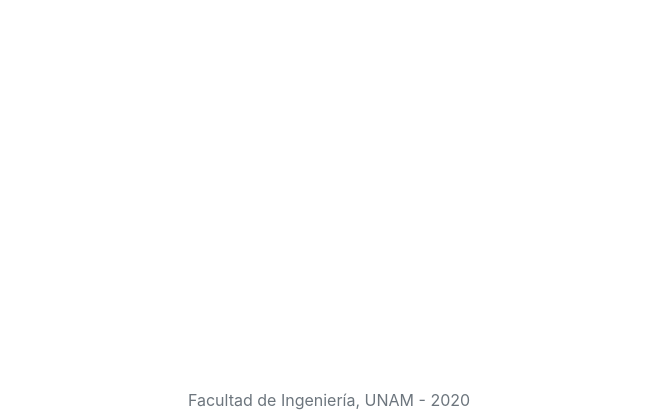
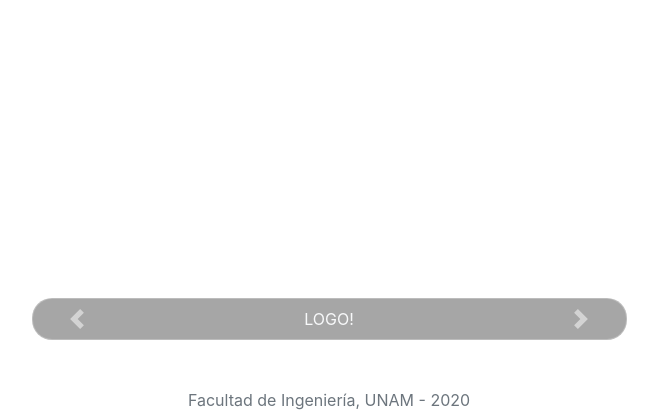
Before and after one commit to Aestial/Katalog, a Django app: page /products/dev in a window 1280 px wide. Shown: the part 380-800 px from the top of the page, without its empty margins (311-969 px from the left). Run offline with Django 3.2, Linux system fonts and the light colour scheme; some libraries are stand-ins or nearby versions.

Commit message:
Updated templates with carousel

```diff
--- a/katalog/static/css/style.css
+++ b/katalog/static/css/style.css
@@ -3,3 +3,15 @@
     backdrop-filter: blur(8px);
     -webkit-backdrop-filter: blur(8px);
 }
+.bg-dark-transparent {
+    background: rgba( 0, 0, 0, 0.35);
+}
+.border-round-light-25 {
+    border: 1px solid rgba( 255, 255, 255, .25);
+    border-radius: 20px;
+}
+.footer {
+    position: absolute;
+    bottom: 80px;
+    line-height: 40px;
+}
--- a/templates/products/dev.html
+++ b/templates/products/dev.html
@@ -4,13 +4,15 @@
 {% block content %}
 <main role="main">
     <section class="">
+      <!-- Title -->
       <div class="container-fluid title text-center text-light">
         <span class="h5">DEV-C</span>
         <p class="">Devsi environment</p>
       </div>
+      <!-- WebGL Canvas -->
       <div id="three-container" class=""></div>
 
-      <!--Modal Triggers -->
+      <!-- Modal Triggers -->
       <div class="container d-flex justify-content-between">
         <!-- Button trigger left modal -->
         <button type="button" class="btn btn-sm btn-outline-light" data-toggle="modal" data-target="#leftModal">
@@ -21,10 +23,38 @@
           Información
         </button>
       </div>
+
+      <!-- Slides carousel -->
+      <div class="container-fluid footer d-flex justify-content-center">
+        <div class="text-light col-10 col-md-8 col-lg-6">
+          <div id="slidesCarousel" class="carousel slide bg-dark-transparent bg-backdrop-blur border-round-light-25" data-ride="carousel">
+            <div class="carousel-inner text-center">
+              <div class="carousel-item align-middle active">
+                LOGO!
+              </div>
+              <div class="carousel-item align-middle">
+                Display
+              </div>
+              <div class="carousel-item align-middle">
+                Name 3
+              </div>
+            </div>
+            <a class="carousel-control-prev" href="#slidesCarousel" role="button" data-slide="prev">
+              <span class="carousel-control-prev-icon" aria-hidden="true"></span>
+              <span class="sr-only">Previous</span>
+            </a>
+            <a class="carousel-control-next" href="#slidesCarousel" role="button" data-slide="next">
+              <span class="carousel-control-next-icon" aria-hidden="true"></span>
+              <span class="sr-only">Next</span>
+            </a>
+          </div>
+        </div>
+      </div>
+
       <!--Left Modal -->
       <div class="modal left fade" id="leftModal" tabindex="-1" role="dialog" aria-labelledby="leftModalLabel" aria-hidden="true">
         <div class="modal-dialog text-light" role="document">
-          <div class="modal-content bg-transparent bg-backdrop-blur">
+          <div class="modal-content bg-dark-transparent bg-backdrop-blur">
             <div class="modal-header">
               <h5 class="modal-title" id="leftModalLabel">Índice</h5>
               <button type="button" class="close text-light" data-dismiss="modal" aria-label="Close">
@@ -41,10 +71,11 @@
           </div>
         </div>
       </div>
+
       <!--Right Modal -->
       <div class="modal right fade" id="rightModal" tabindex="-1" role="dialog" aria-labelledby="rightModalLabel" aria-hidden="true">
         <div class="modal-dialog text-light" role="document">
-          <div class="modal-content bg-transparent bg-backdrop-blur">
+          <div class="modal-content bg-dark-transparent bg-backdrop-blur">
             <div class="modal-header">
               <h5 class="modal-title" id="rightModalLabel">Información</h5>
               <button type="button" class="close text-light" data-dismiss="modal" aria-label="Close">
@@ -60,7 +91,6 @@
               <h6 class="font-weight-bold">Ausbaumöglichkeiten</h6>
               Durch Erweiterungsmodule kann die LOGO! auf bis zu 24 digitale Eingänge, 20 digitale Ausgänge, 8 analoge Eingänge und 8 analoge Ausgänge ausgebaut werden (ab Version LOGO!8) und kann somit auch komplexere Anlagen steuern. Des Weiteren kann sie mit einem Kommunikationsmodul für AS-Interface sowie für KNX (früher: EIB = Europäischer Installations-Bus) ausgestattet werden. Ferner gibt es die Steuerung in Varianten mit oder ohne Display. Ab Version 0BA6 kann zusätzlich ein externes Display (LOGO! TD) verwendet werden. Die 2011 eingeführte Version 0BA7 verfügt über einen Slot für SD-Karten sowie über eine Ethernetschnittstelle. Somit ist es möglich, mehrere LOGO! miteinander zu vernetzen (bis zu 9 Teilnehmer). Auch die Kommunikation mit Bedienpanels und anderen Siemenssteuerungen ist möglich.
             </div>
-
             <div class="modal-footer">
               <button type="button" class="btn btn-outline-light" data-dismiss="modal">Cerrar</button>
               <!-- <button type="button" class="btn btn-outline-primary">Vuelve a comenzar</button> -->
```
Also changed, not shown: templates/products/detail.html (+28 -0 lines).
